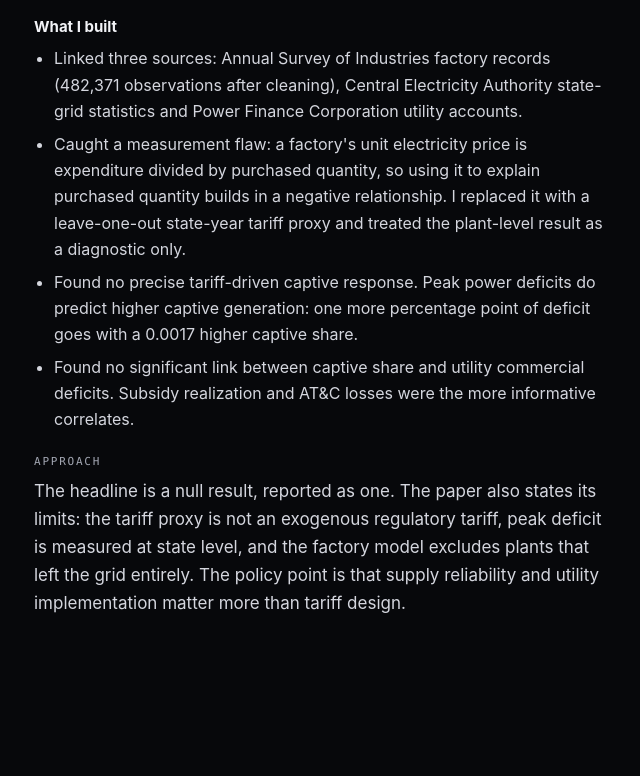
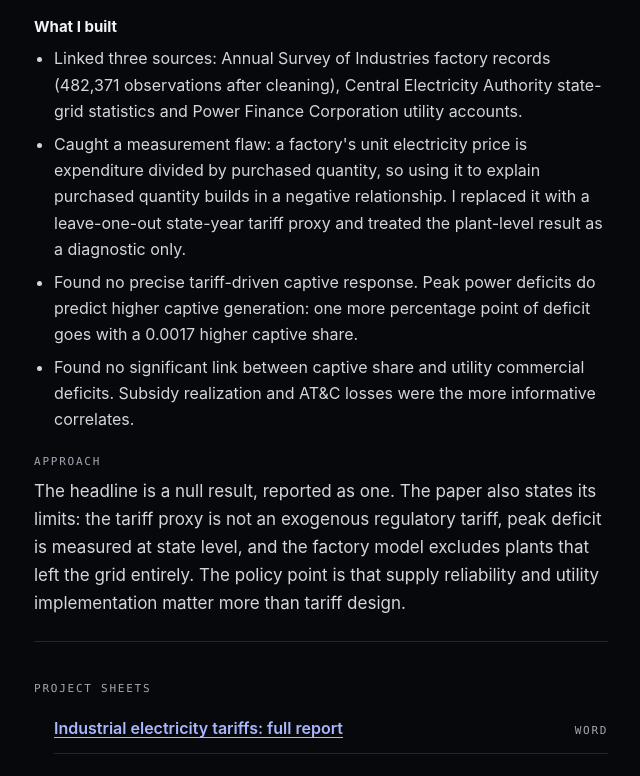
Before and after one commit to Tilak242/portfolio, a plain HTML site: page finance.html in a window 1280 px wide. Shown: the part 11170-11946 px from the top of the page, without its empty margins (70-710 px from the left). Drawn offline with Linux system fonts and the light colour scheme.

Commit message:
Finance page: link the electricity tariffs report (#9)
Co-authored-by: Claude Sonnet 5.5 <noreply@anthropic.com>

```diff
--- a/finance.html
+++ b/finance.html
@@ -447,7 +447,7 @@ footer { padding: 26px 0 40px; border-top: 1px solid var(--line); color: var(--d
           <ul><li>Linked three sources: Annual Survey of Industries factory records (482,371 observations after cleaning), Central Electricity Authority state-grid statistics and Power Finance Corporation utility accounts.</li><li>Caught a measurement flaw: a factory's unit electricity price is expenditure divided by purchased quantity, so using it to explain purchased quantity builds in a negative relationship. I replaced it with a leave-one-out state-year tariff proxy and treated the plant-level result as a diagnostic only.</li><li>Found no precise tariff-driven captive response. Peak power deficits do predict higher captive generation: one more percentage point of deficit goes with a 0.0017 higher captive share.</li><li>Found no significant link between captive share and utility commercial deficits. Subsidy realization and AT&amp;C losses were the more informative correlates.</li></ul>
           <h4>Approach</h4>
           <p>The headline is a null result, reported as one. The paper also states its limits: the tariff proxy is not an exogenous regulatory tariff, peak deficit is measured at state level, and the factory model excludes plants that left the grid entirely. The policy point is that supply reliability and utility implementation matter more than tariff design.</p>
-
+          <div class="sheets"><h4>Project sheets</h4><ul><li><a href="https://drive.google.com/file/d/1ndt6FRB_Z--CYXQwjYq9MBou-tTlgPO-/view" target="_blank" rel="noopener">Industrial electricity tariffs: full report</a><span class="mono">Word</span></li></ul></div>
         </div>
         <div class="stat-grid fp-stats"><div class="stat"><b>482,371</b><span>factory observations</span></div><div class="stat"><b>327</b><span>state-year utility observations</span></div><div class="stat"><b>-0.27</b><span>grid-purchase elasticity, not significant (p = 0.20)</span></div><div class="stat"><b>+0.0017</b><span>captive share per point of peak deficit (p = 0.02)</span></div></div>
       </div>
```
